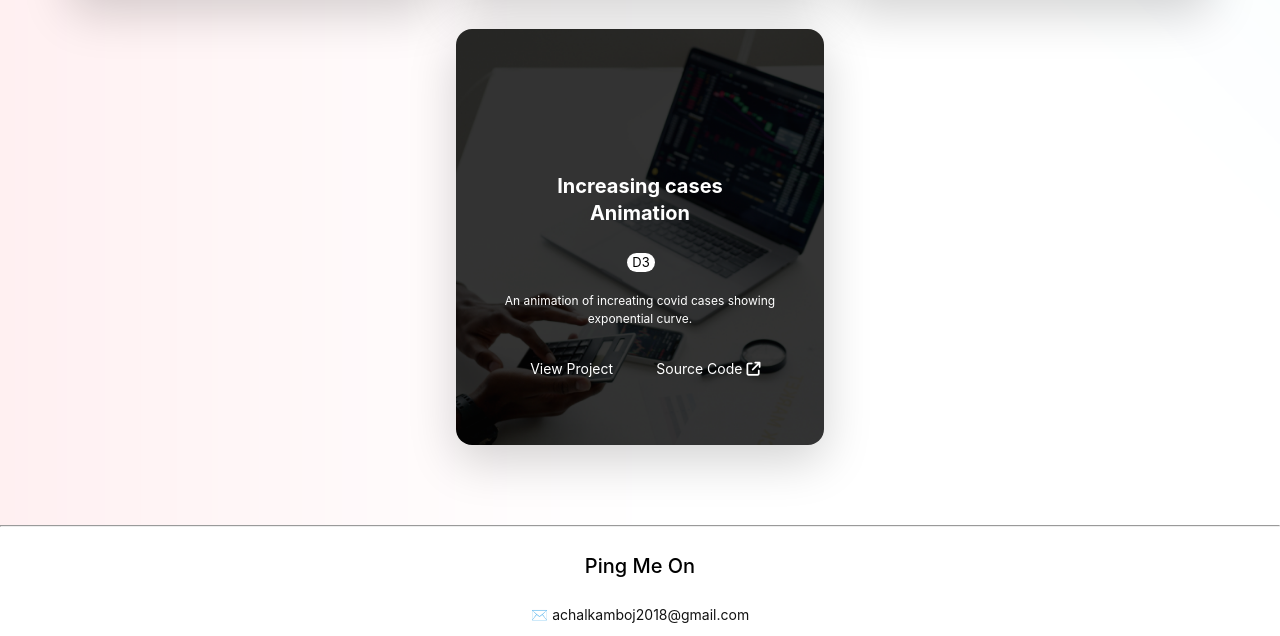
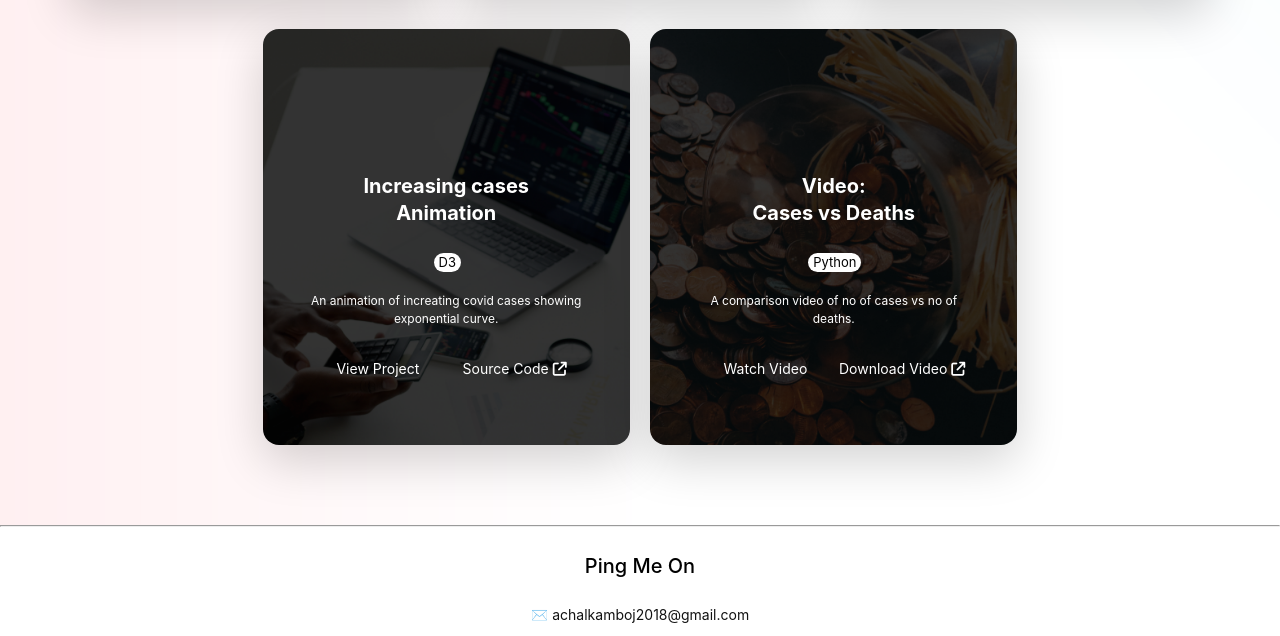
Before and after one commit to achalkamboj/Covid-Vaccine-Data-Analysis-, a plain HTML site: page projects.html in a window 1280 px wide. Shown: the part 614-1250 px from the top of the page. Drawn offline with Linux system fonts and the light colour scheme; a web font is replaced by a local one.

Commit message:
Update projects.html

```diff
--- a/projects.html
+++ b/projects.html
@@ -136,6 +136,30 @@
                     </div>
                 </a>
 
+                <a href="#" target="_blank">
+                    <div class="col-3">
+                        <div class="card" style="background-image: url(images/cash.png);">
+                            <h4>Video: <br> Cases vs Deaths</h4>
+                            <span id="tag">Python</span>
+                            <p>A comparison video of no of cases vs no of deaths.</p>
+                            <ul>
+                                <div class="col-6-card">
+                                    <li>
+                                        <a href="https://drive.google.com/file/d/1WyJwgt6tOjTg5DHWzyxjhsyv_FsklqZC/view" target="_blank">Watch
+                                            Video</a>
+                                    </li>
+                                </div>
+                                <div class="col-6-card">
+                                    <li>
+                                        <a href="https://github.com/achalkamboj/18CSC301J_RA2011026010028/tree/main/Video" target="_blank">Download Video
+                                            <i class="fa-solid fa-arrow-up-right-from-square"></i></a>
+                                </div>
+                                </li>
+                            </ul>
+                        </div>
+                    </div>
+                </a>
+
             </div>
 
         </section>
```
